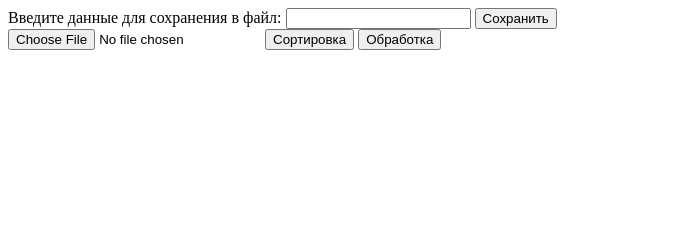
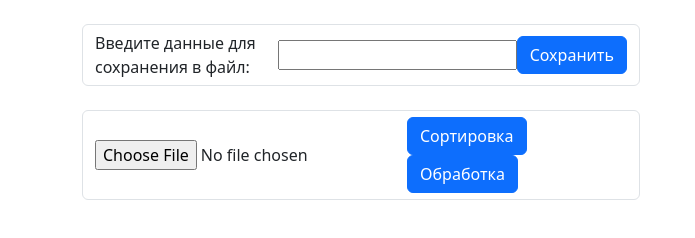
Before and after one commit to js-neo/technological-practice-6, a website: page case-task-4/data-processing.html in a window 1280 px wide. Shown: the whole page, without its empty margins (0-695 px from the left). Drawn offline with nearby package versions, Linux system fonts and the light colour scheme.

Commit message:
fix: change data-processing.html

```diff
--- a/case-task-4/data-processing.html
+++ b/case-task-4/data-processing.html
@@ -3,17 +3,29 @@
 <head>
     <meta charset="UTF-8">
     <meta name="viewport" content="width=device-width, initial-scale=1.0">
+    <link href="https://cdn.jsdelivr.net/npm/bootstrap@5.3.2/dist/css/bootstrap.min.css" rel="stylesheet"
+          integrity="sha384-T3c6CoIi6uLrA9TneNEoa7RxnatzjcDSCmG1MXxSR1GAsXEV/Dwwykc2MPK8M2HN" crossorigin="anonymous">
     <title>Data Processing</title>
 </head>
 <body>
-<form id="dataForm">
-    <label for="dataInput">Введите данные для сохранения в файл:</label>
-    <input id="dataInput" type="text" name="dataInput">
-    <button type="submit">Сохранить</button>
-</form>
-<input type="file" id="fileInput">
-<button id="sortData">Сортировка</button>
-<button id="processData">Обработка</button>
+<div class="container mt-4">
+    <div class="flex-column w-50">
+        <form id="dataForm" class="form-control d-flex justify-content-between align-items-center">
+            <label for="dataInput">Введите данные для сохранения в файл:</label>
+            <input id="dataInput" type="text" name="dataInput">
+            <button type="submit" class="btn btn-primary">Сохранить</button>
+        </form>
+        <form id="fileForm" class="form-control d-flex justify-content-between mt-4 align-items-center">
+            <input type="file" id="fileInput">
+            <div>
+                <button class="btn btn-primary" id="sortData">Сортировка</button>
+                <button class="btn btn-primary" id="processData">Обработка</button>
+            </div>
+        </form>
+    </div>
+
+</div>
+
 
 <script src="data-processing.js"></script>
 </body>
```
